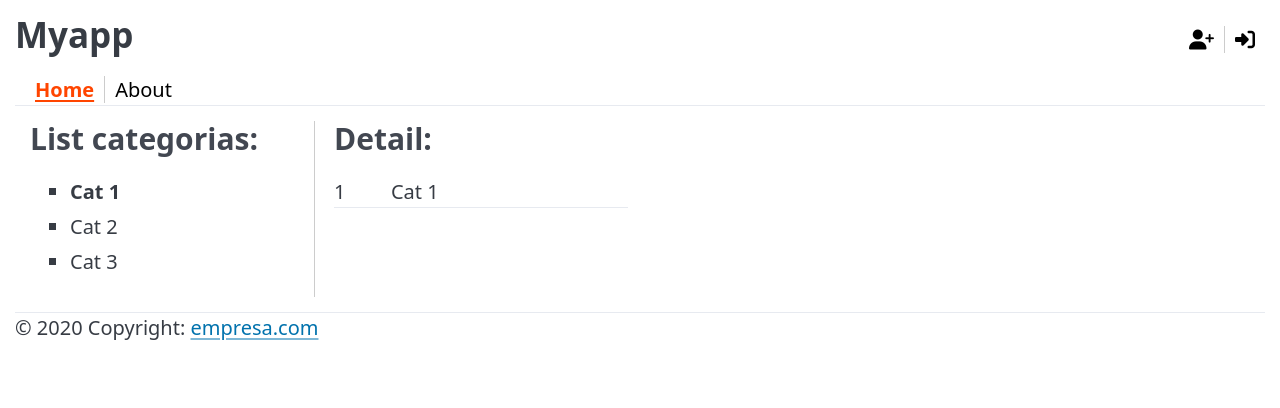
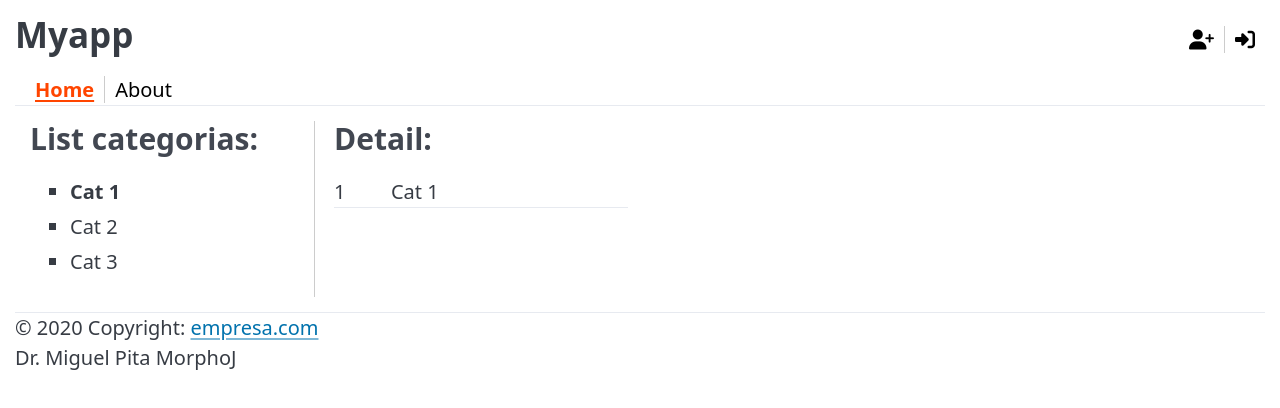
Before and after one commit to fssmartin/agencias-app, an Angular app: page /home in a window 1280 px wide. Shown: the top 408 px of the page. Built offline with nearby package versions, Linux system fonts and the light colour scheme.

Commit message:
cambio ? github

```diff
--- a/src/app/app.component.html
+++ b/src/app/app.component.html
@@ -6,3 +6,7 @@
 </main>
 
 <app-footer></app-footer>
+
+
+Dr. Miguel Pita
+MorphoJ
--- a/src/app/app.component.ts
+++ b/src/app/app.component.ts
@@ -18,4 +18,6 @@ export class AppComponent {
   ]
   title = 'Myapp';
   exact = false;
+
+  pepe = "oaaoaoao";
 }
```
